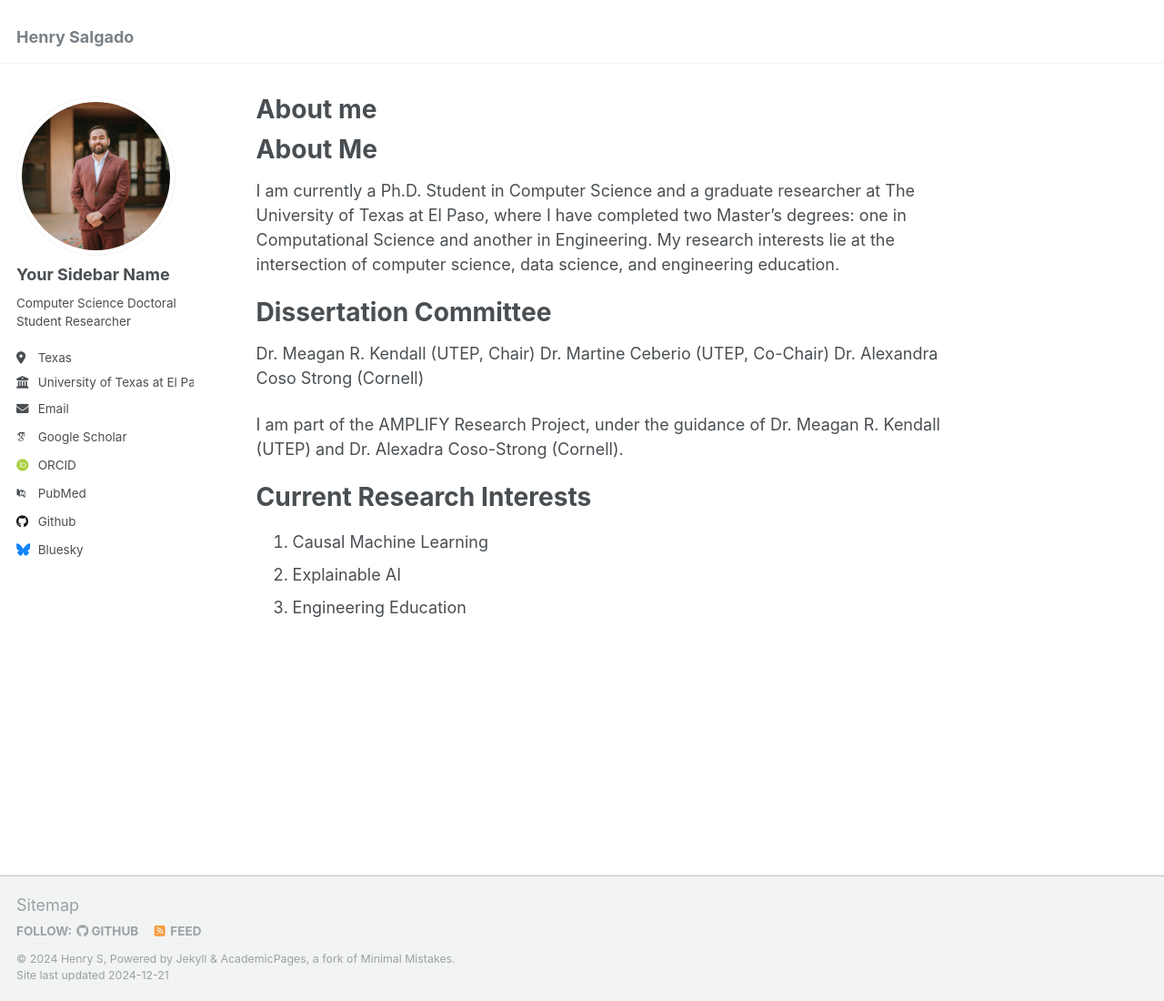
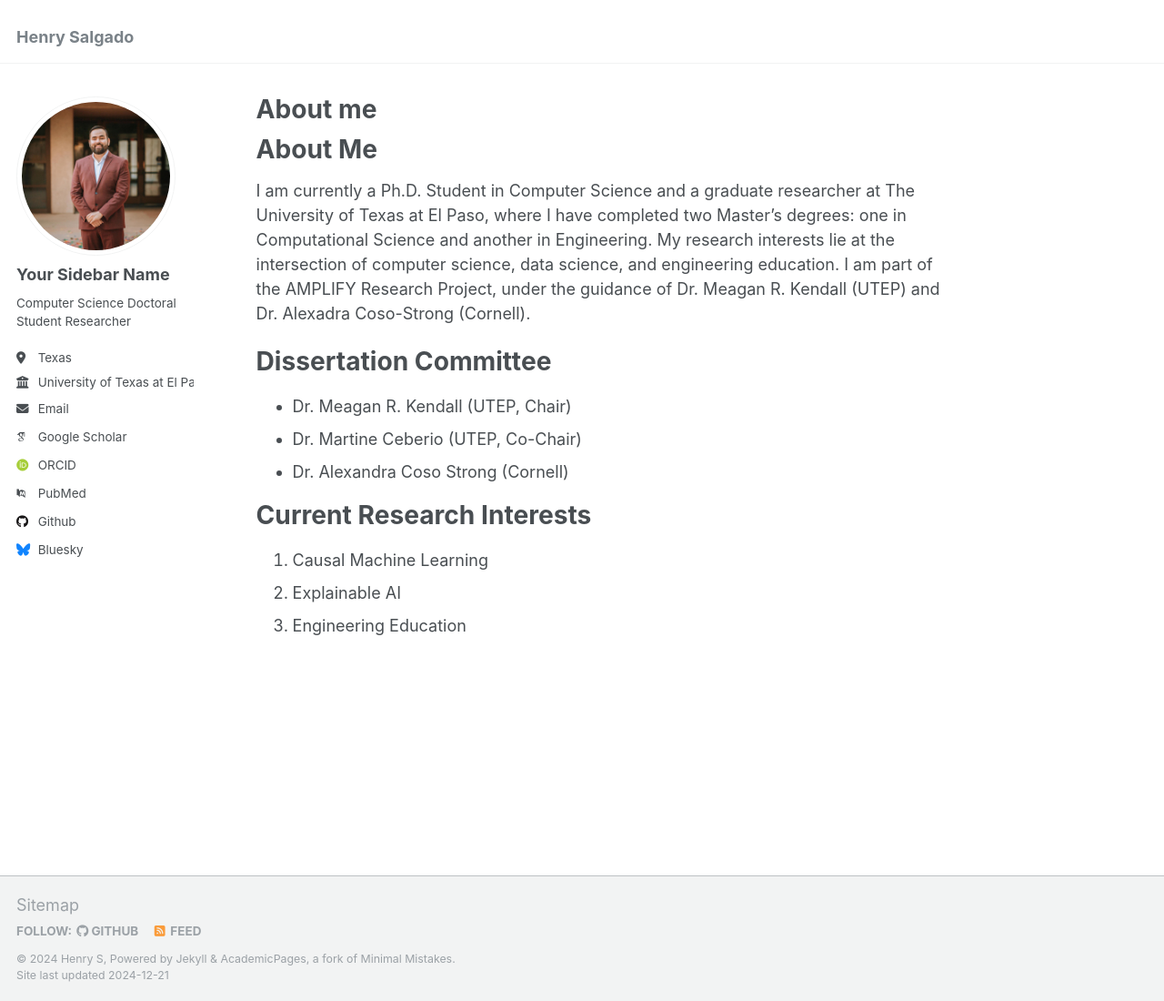
Before and after one commit to eigenhenry/eigenhenry.github.io, a Jekyll site: the page built from _pages/about.md, in a window 1280 px wide and 1100 px high. Shown: the whole window at 91% size. Built offline with Jekyll 4.4.1, drawn with Linux system fonts in a browser that asks for light colours; some web fonts are replaced.

```diff
--- a/_pages/about.md
+++ b/_pages/about.md
@@ -9,15 +9,15 @@ redirect_from:
 
 About Me
 ======
-I am currently a Ph.D. Student in Computer Science and a graduate researcher at The University of Texas at El Paso, where I have completed two Master's degrees: one in Computational Science and another in Engineering. My research interests lie at the intersection of computer science, data science, and engineering education.
+I am currently a Ph.D. Student in Computer Science and a graduate researcher at The University of Texas at El Paso, where I have completed two Master's degrees: one in Computational Science and another in Engineering. My research interests lie at the intersection of computer science, data science, and engineering education. I am part of the AMPLIFY Research Project, under the guidance of  Dr.  Meagan R. Kendall (UTEP) and Dr.  Alexadra Coso-Strong (Cornell).
 
 Dissertation Committee
 ======
-Dr. Meagan R. Kendall (UTEP,  Chair)
-Dr. Martine Ceberio (UTEP, Co-Chair)
-Dr. Alexandra Coso Strong (Cornell)
+* Dr. Meagan R. Kendall (UTEP,  Chair)
+* Dr. Martine Ceberio (UTEP, Co-Chair)
+* Dr. Alexandra Coso Strong (Cornell)
 
-I am part of the AMPLIFY Research Project, under the guidance of  Dr.  Meagan R. Kendall (UTEP) and Dr.  Alexadra Coso-Strong (Cornell).
+
 
 Current Research Interests
 ======
```
